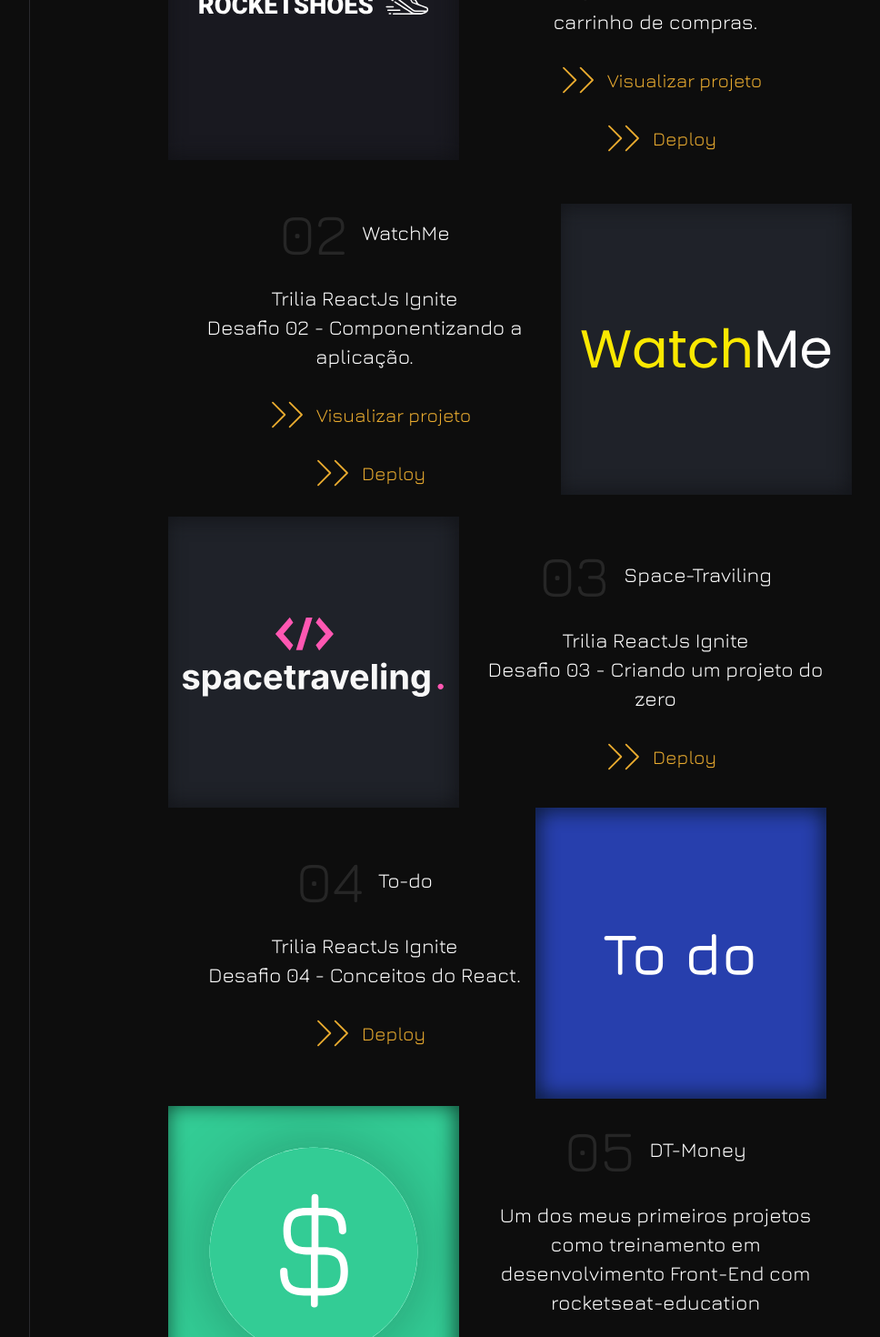
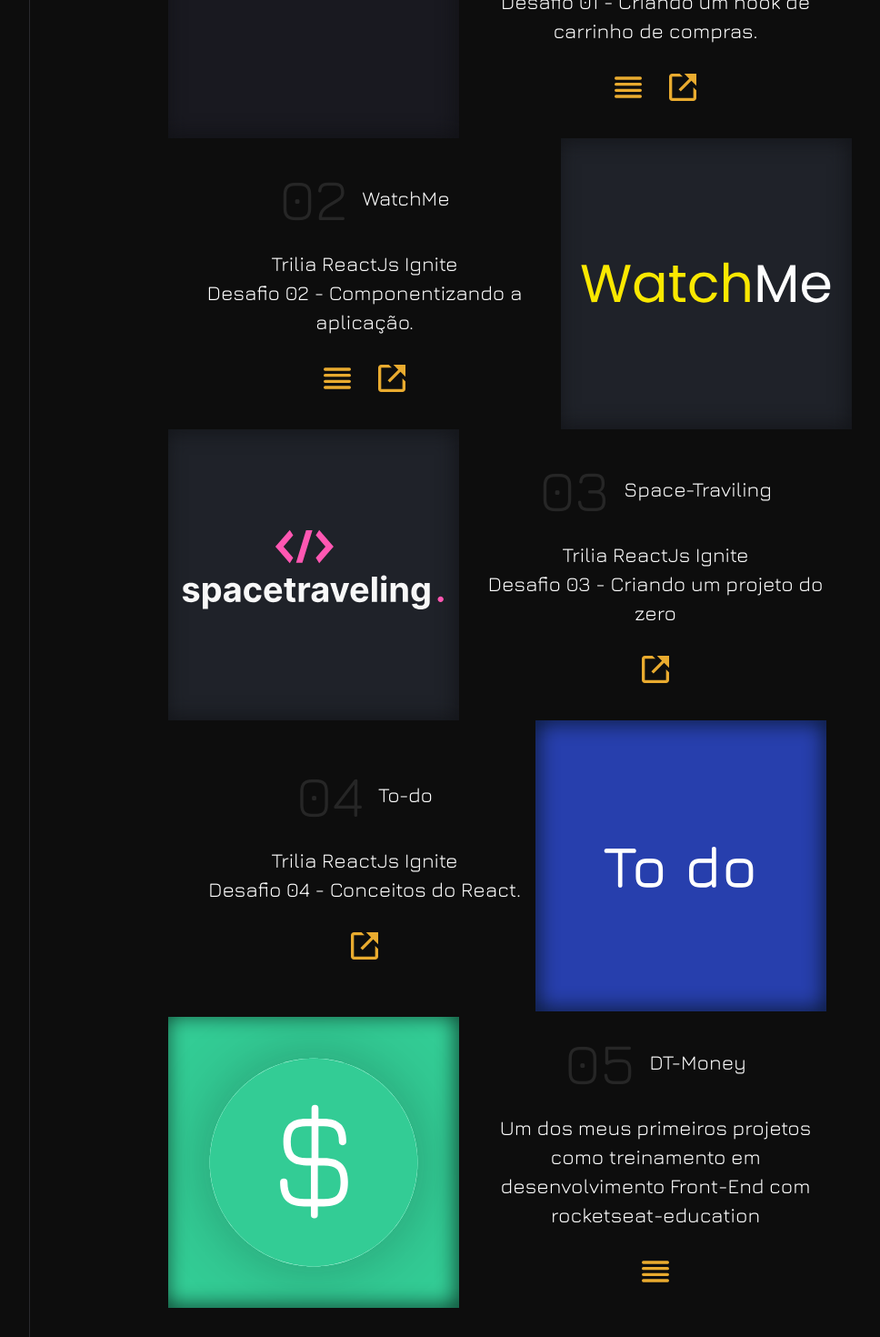
Before and after one commit to Samuelwps/portifolioNext-1.2, a Next.js app: page / in a window 1280 px wide. Shown: the part 920-2390 px from the top of the page at 91% size, without its empty margins (267-1235 px from the left). Built offline with nearby package versions, Linux system fonts and the light colour scheme.

Commit message:
Adding icons

```diff
--- a/src/components/Projects/index.tsx
+++ b/src/components/Projects/index.tsx
@@ -7,6 +7,9 @@
 } from "./styled"
 
 import { useState } from 'react';
+
+import {  HiOutlineViewList} from 'react-icons/hi'
+import {BiLinkExternal } from "react-icons/bi"
 
 export function Projects() {
 
@@ -35,8 +38,8 @@
               Trilia ReactJs Ignite<br/>Desafio 01 - Criando um hook de carrinho de compras.
             </p>
             <div className="Arrow">
-              <a href="/Cart"><img src="/images/chevrons-right.svg" />Visualizar projeto</a>
-              <a href="https://carrinho-three.vercel.app" target="_blank"><img src="/images/chevrons-right.svg" />Deploy</a>
+              <a href="/Cart"><HiOutlineViewList className="iconsProj"/></a>
+              <a href="https://carrinho-three.vercel.app" target="_blank"><BiLinkExternal className="iconsProj"/></a>
             </div>
           </DivDescription>
         </ListProjects>
@@ -50,8 +53,8 @@
               Trilia ReactJs Ignite<br/>Desafio 02 - Componentizando a aplicação.
             </p>
             <div className="Arrow">
-              <a href="/WatchMe"><img src="/images/chevrons-right.svg" />Visualizar projeto</a>
-              <a href="https://01-movie.netlify.app" target="_blank"><img src="/images/chevrons-right.svg"/>Deploy</a>
+              <a href="/WatchMe"><HiOutlineViewList className="iconsProj"/></a>
+              <a href="https://01-movie.netlify.app" target="_blank"><BiLinkExternal className="iconsProj"/></a>
             </div>
           </DivDescription>
           <ImgDiv>
@@ -72,7 +75,7 @@
               Trilia ReactJs Ignite<br/>Desafio 03 - Criando um projeto do zero
             </p>
             <div className="Arrow">
-              <a href="https://projeto-do-zero.vercel.app/" target="_blank"><img src="/images/chevrons-right.svg" />Deploy</a>
+              <a href="https://projeto-do-zero.vercel.app/" target="_blank"><BiLinkExternal className="iconsProj"/></a>
             </div>
           </DivDescription>
         </ListProjects>
@@ -86,7 +89,7 @@
               Trilia ReactJs Ignite<br/>Desafio 04 - Conceitos do React.
             </p>
             <div className="Arrow">
-              <a href="https://subtle-macaron-9e7b36.netlify.app" target="_blank"><img src="/images/chevrons-right.svg"/>Deploy</a>
+              <a href="https://subtle-macaron-9e7b36.netlify.app" target="_blank"><BiLinkExternal className="iconsProj"/></a>
             </div>
           </DivDescription>
           <ImgDiv>
@@ -107,7 +110,7 @@
               Um dos meus primeiros projetos como treinamento em desenvolvimento Front-End com rocketseat-education
             </p>
             <div className="Arrow">
-              <a href="/DtMoney"><img src="/images/chevrons-right.svg" />Visualizar projeto</a>
+              <a href="/DtMoney"><HiOutlineViewList className="iconsProj"/></a>
             </div>
           </DivDescription>
         </ListProjects>
@@ -131,7 +134,7 @@
                     <span>01</span>Menu
                   </Title>
                   <div className="Arrow">
-                    <a href="https://menu-flutuante.netlify.app"><img src="/images/chevrons-right.svg" />Deploy</a>
+                    <a href="https://menu-flutuante.netlify.app"><BiLinkExternal className="iconsProj"/></a>
                   </div>
                 </DivDescription>
               </ListProjects>
--- a/src/components/Projects/styled.ts
+++ b/src/components/Projects/styled.ts
@@ -150,13 +150,23 @@
   font-size:1.3rem;
 
   display:flex;
-  flex-direction: column;
+  flex-direction: row;
   align-items: center;
   justify-content: center;
 
+  a{
+    padding: 10px;
+    .iconsProj{
+      width:2.5rem;
+      height:2.5rem;
 
-  img{
-    max-width: 4rem;;
+    }
+    .iconsProj:hover{
+      color:white;
+
+    }
+
+    color:var(--yellow-500);
   }
 }
 
```
